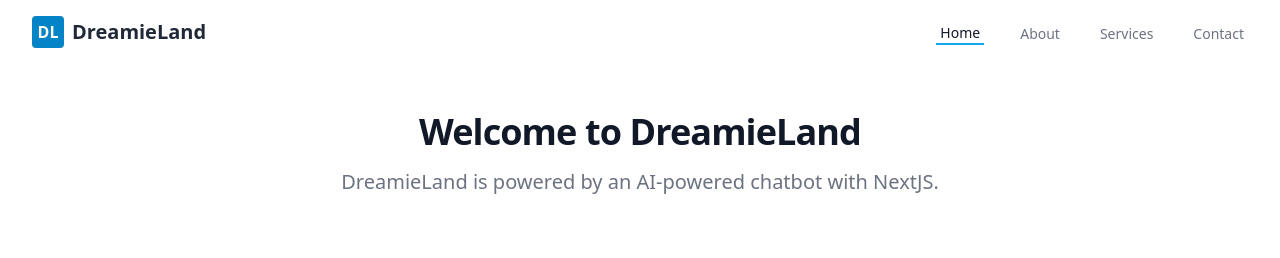
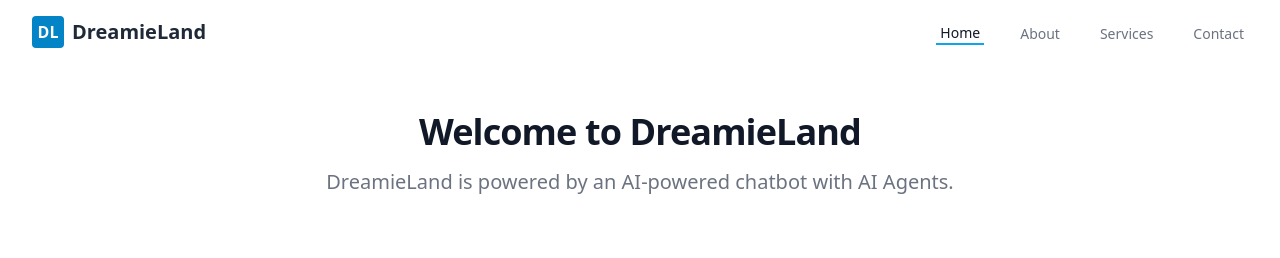
Before and after one commit to superwave135/gemini_chatbot, a Next.js app: page / in a window 1280 px wide. Shown: the top 258 px of the page. Built offline with nearby package versions, Linux system fonts and the light colour scheme.

Commit message:
Edits in index.js

```diff
--- a/pages/index.js
+++ b/pages/index.js
@@ -5,7 +5,7 @@ export default function Home() {
   return (
     <div>
       <Head>
-        <title>DreamieLand Website with Chatbot</title>
+        <title>DreamieLand AI Powered Chatbot</title>
         <meta name="description" content="A dummy website built with Next.js featuring a Gemini-powered chatbot" />
         <link rel="icon" href="/favicon.ico" />
       </Head>
@@ -17,7 +17,7 @@ export default function Home() {
               Welcome to DreamieLand
             </h1>
             <p className="mt-4 max-w-2xl text-xl text-gray-500 lg:mx-auto">
-              DreamieLand is powered by an AI-powered chatbot with NextJS.
+              DreamieLand is powered by an AI-powered chatbot with AI Agents.
             </p>
           </div>
 
```
